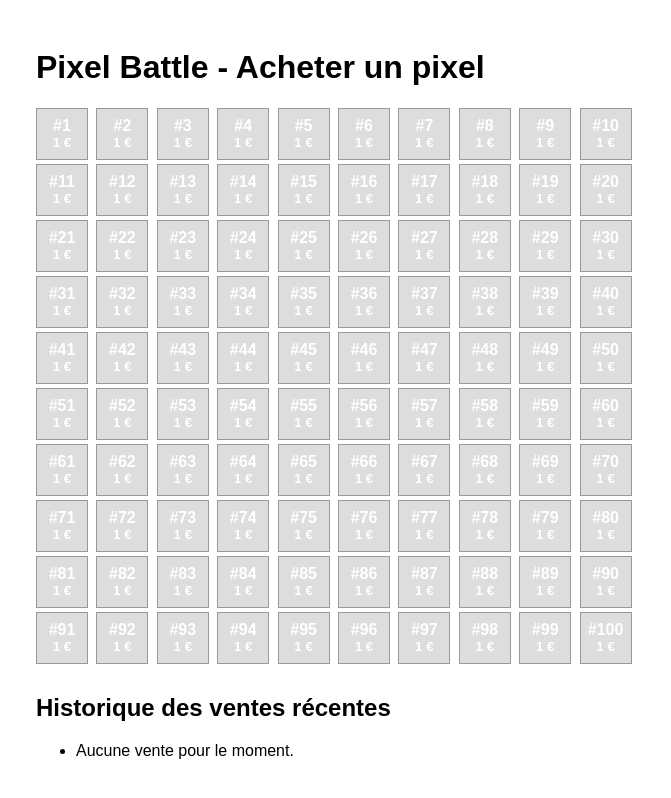
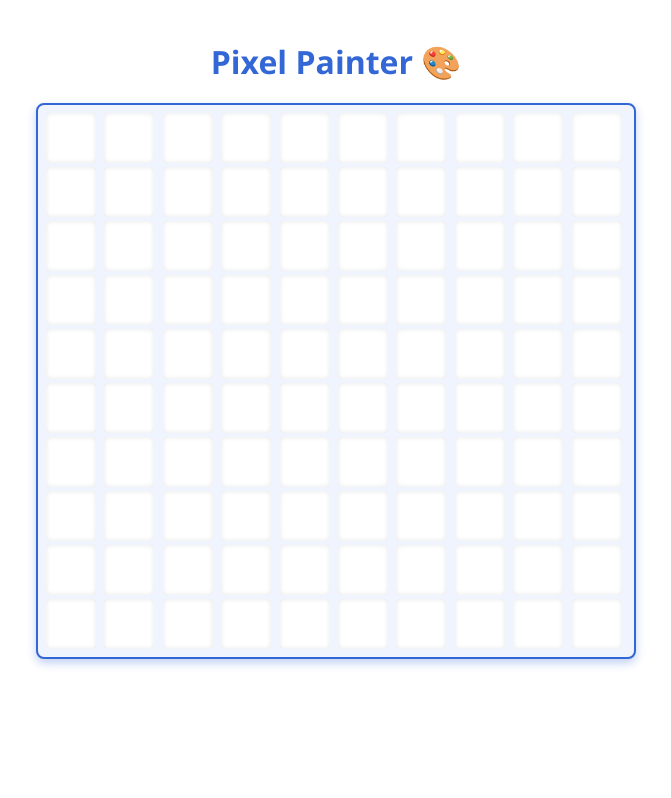
Before and after one commit to KING6CODE/Pixel, a Next.js app: page / in a window 1280 px wide. Shown: the top 798 px of the page, without its empty margins (304-975 px from the left). Built offline with nearby package versions, Linux system fonts and the light colour scheme.

Commit message:
Update index.js

```diff
--- a/pages/index.js
+++ b/pages/index.js
@@ -1,115 +1,266 @@
-import { useEffect, useState } from 'react';
+import { useState } from 'react';
 
-export default function Home() {
-  const [pixels, setPixels] = useState([]);
-  const [selectedPixel, setSelectedPixel] = useState(null);
-  const [pseudo, setPseudo] = useState('');
-  const [message, setMessage] = useState('');
-  const [history, setHistory] = useState([]);
+const GRID_SIZE = 10;
 
-  // Charge les pixels et historique
-  async function loadData() {
-    const res = await fetch('/api/pixels');
-    const data = await res.json();
-    setPixels(data.pixels);
-    setHistory(data.history);
-  }
+export default function PixelPainter() {
+  // Initialise pixels avec couleur blanche
+  const [pixels, setPixels] = useState(
+    Array(GRID_SIZE * GRID_SIZE).fill('#ffffff')
+  );
+  const [selectedIndex, setSelectedIndex] = useState(null);
+  const [color, setColor] = useState('#4285f4'); // couleur par défaut sélectionnée
 
-  useEffect(() => {
-    loadData();
-  }, []);
-
-  // Acheter un pixel
-  async function buyPixel() {
-    if (!pseudo) {
-      setMessage('Merci de renseigner un pseudo.');
-      return;
-    }
-    const res = await fetch('/api/buy', {
-      method: 'POST',
-      headers: { 'Content-Type': 'application/json' },
-      body: JSON.stringify({ id: selectedPixel.id, pseudo }),
-    });
-    const data = await res.json();
-    if (data.success) {
-      setMessage(`Pixel #${selectedPixel.id} acheté pour ${data.price} € !`);
-      setSelectedPixel(null);
-      setPseudo('');
-      loadData();
-    } else {
-      setMessage(data.error);
-    }
+  // Appliquer couleur au pixel sélectionné
+  function applyColor() {
+    if (selectedIndex === null) return;
+    const newPixels = [...pixels];
+    newPixels[selectedIndex] = color;
+    setPixels(newPixels);
+    setSelectedIndex(null);
   }
 
   return (
-    <div style={{ maxWidth: 600, margin: 'auto', padding: 20, fontFamily: 'Arial, sans-serif' }}>
-      <h1>Pixel Battle - Acheter un pixel</h1>
+    <div
+      style={{
+        maxWidth: 600,
+        margin: '40px auto',
+        fontFamily: "'Segoe UI', Tahoma, Geneva, Verdana, sans-serif",
+        textAlign: 'center',
+        userSelect: 'none',
+      }}
+    >
+      <h1 style={{ marginBottom: 20, color: '#3367d6' }}>Pixel Painter 🎨</h1>
 
-      <div style={{ display: 'grid', gridTemplateColumns: 'repeat(10, 1fr)', gap: 4 }}>
-        {pixels.map((p) => (
+      {/* Grille pixels */}
+      <div
+        style={{
+          display: 'grid',
+          gridTemplateColumns: `repeat(${GRID_SIZE}, 1fr)`,
+          gap: 4,
+          border: '2px solid #3367d6',
+          borderRadius: 8,
+          padding: 8,
+          background: '#f0f4ff',
+          boxShadow: '0 4px 10px rgba(51, 103, 214, 0.3)',
+        }}
+      >
+        {pixels.map((color, i) => (
           <div
-            key={p.id}
-            onClick={() => setSelectedPixel(p)}
+            key={i}
+            onClick={() => setSelectedIndex(i)}
             style={{
               width: 50,
               height: 50,
-              backgroundColor: p.owner ? '#4285f4' : '#ddd',
-              color: '#fff',
-              fontWeight: 'bold',
-              display: 'flex',
-              flexDirection: 'column',
-              justifyContent: 'center',
-              alignItems: 'center',
+              backgroundColor: color,
+              borderRadius: 4,
+              boxShadow:
+                selectedIndex === i
+                  ? '0 0 8px 3px #3367d6'
+                  : 'inset 0 0 5px rgba(0,0,0,0.1)',
               cursor: 'pointer',
-              border: selectedPixel?.id === p.id ? '3px solid #fbbc05' : '1px solid #999',
-              userSelect: 'none',
+              transition: 'box-shadow 0.3s ease',
             }}
-            title={p.owner ? `Propriétaire: ${p.owner}\nPrix: ${p.price} €` : `Libre à ${p.price} €`}
-          >
-            #{p.id}
-            <small>{p.price} €</small>
-          </div>
+            title={`Pixel #${i + 1}\nClique pour changer la couleur`}
+          />
         ))}
       </div>
 
-      {selectedPixel && (
-        <div style={{ marginTop: 20, padding: 10, border: '1px solid #ccc' }}>
-          <h3>
-            Acheter le pixel #{selectedPixel.id} {selectedPixel.owner ? `(actuellement ${selectedPixel.owner})` : '(libre)'}
-          </h3>
-          <p>Prix : {selectedPixel.price} €</p>
+      {/* Panneau sélection couleur */}
+      {selectedIndex !== null && (
+        <div
+          style={{
+            marginTop: 30,
+            padding: 20,
+            borderRadius: 10,
+            boxShadow: '0 4px 20px rgba(0,0,0,0.1)',
+            background: '#fff',
+            maxWidth: 300,
+            marginLeft: 'auto',
+            marginRight: 'auto',
+          }}
+        >
+          <h2 style={{ color: '#3367d6' }}>
+            Modifier couleur du pixel #{selectedIndex + 1}
+          </h2>
+
+          {/* Input couleur (color picker) */}
           <input
-            placeholder="Ton pseudo"
-            value={pseudo}
-            onChange={(e) => setPseudo(e.target.value)}
-            style={{ padding: 8, width: '100%', marginBottom: 10, boxSizing: 'border-box' }}
+            type="color"
+            value={color}
+            onChange={(e) => setColor(e.target.value)}
+            style={{
+              width: '100%',
+              height: 50,
+              border: 'none',
+              cursor: 'pointer',
+              marginTop: 10,
+              marginBottom: 20,
+              borderRadius: 6,
+            }}
           />
-          <button onClick={buyPixel} style={{ padding: '10px 20px', backgroundColor: '#3367d6', color: '#fff', border: 'none', cursor: 'pointer' }}>
-            Acheter
+
+          {/* Slider pour luminosité */}
+          <label
+            htmlFor="luminosity"
+            style={{ display: 'block', marginBottom: 6, color: '#555' }}
+          >
+            Luminosité
+          </label>
+          <input
+            id="luminosity"
+            type="range"
+            min="0"
+            max="100"
+            value={Math.round(getLuminosity(color))}
+            onChange={(e) => {
+              const lum = Number(e.target.value);
+              const newColor = setLuminosity(color, lum);
+              setColor(newColor);
+            }}
+            style={{ width: '100%', marginBottom: 20 }}
+          />
+
+          <button
+            onClick={applyColor}
+            style={{
+              padding: '12px 25px',
+              backgroundColor: '#3367d6',
+              color: '#fff',
+              border: 'none',
+              borderRadius: 8,
+              cursor: 'pointer',
+              fontWeight: 'bold',
+              fontSize: 16,
+              boxShadow: '0 4px 10px rgba(51,103,214,0.6)',
+              transition: 'background-color 0.3s',
+            }}
+            onMouseEnter={(e) => (e.currentTarget.style.backgroundColor = '#2a4fb8')}
+            onMouseLeave={(e) => (e.currentTarget.style.backgroundColor = '#3367d6')}
+          >
+            Valider la couleur
           </button>
+
           <button
-            onClick={() => setSelectedPixel(null)}
-            style={{ marginLeft: 10, padding: '10px 20px', backgroundColor: '#999', color: '#fff', border: 'none', cursor: 'pointer' }}
+            onClick={() => setSelectedIndex(null)}
+            style={{
+              marginTop: 15,
+              padding: '8px 20px',
+              backgroundColor: '#ccc',
+              border: 'none',
+              borderRadius: 8,
+              cursor: 'pointer',
+              fontWeight: 'bold',
+            }}
           >
             Annuler
           </button>
         </div>
       )}
-
-      <div style={{ marginTop: 30 }}>
-        <h2>Historique des ventes récentes</h2>
-        <ul>
-          {history.length === 0 && <li>Aucune vente pour le moment.</li>}
-          {history.map((h, i) => (
-            <li key={i}>
-              Pixel #{h.id} vendu à <strong>{h.buyer}</strong> pour <strong>{h.price} €</strong>. Ancien propriétaire :{' '}
-              {h.oldOwner || 'aucun'}
-            </li>
-          ))}
-        </ul>
-      </div>
-
-      {message && <div style={{ marginTop: 20, color: 'green', fontWeight: 'bold' }}>{message}</div>}
     </div>
   );
 }
+
+// Utilitaires pour luminosité (approximation)
+
+function getLuminosity(hex) {
+  // Convertit hex en rgb
+  const rgb = hexToRgb(hex);
+  if (!rgb) return 100;
+  // Calcul luminosité perçue
+  return (0.299 * rgb.r + 0.587 * rgb.g + 0.114 * rgb.b) / 2.55; // 0-100
+}
+
+function setLuminosity(hex, lum) {
+  // Convertit hex en hsl, modifie luminosité, reconvertit en hex
+  const hsl = hexToHSL(hex);
+  if (!hsl) return hex;
+  hsl.l = lum / 100;
+  return HSLToHex(hsl);
+}
+
+// Convertisseur hex -> rgb
+function hexToRgb(hex) {
+  let c = hex.substring(1);
+  if (c.length === 3)
+    c =
+      c[0] +
+      c[0] +
+      c[1] +
+      c[1] +
+      c[2] +
+      c[2]; /* raccourci #fff -> #ffffff */
+  const bigint = parseInt(c, 16);
+  if (isNaN(bigint)) return null;
+  return {
+    r: (bigint >> 16) & 255,
+    g: (bigint >> 8) & 255,
+    b: bigint & 255,
+  };
+}
+
+// Convertisseur hex -> hsl (valeurs entre 0 et 1)
+function hexToHSL(hex) {
+  const rgb = hexToRgb(hex);
+  if (!rgb) return null;
+  let r = rgb.r / 255,
+    g = rgb.g / 255,
+    b = rgb.b / 255;
+  let max = Math.max(r, g, b),
+    min = Math.min(r, g, b);
+  let h,
+    s,
+    l = (max + min) / 2;
+
+  if (max === min) h = s = 0;
+  else {
+    let d = max - min;
+    s = l > 0.5 ? d / (2 - max - min) : d / (max + min);
+    switch (max) {
+      case r:
+        h = (g - b) / d + (g < b ? 6 : 0);
+        break;
+      case g:
+        h = (b - r) / d + 2;
+        break;
+      case b:
+        h = (r - g) / d + 4;
+        break;
+      default:
+        h = 0;
+    }
+    h /= 6;
+  }
+  return { h, s, l };
+}
+
+// Convertisseur hsl -> hex
+function HSLToHex(hsl) {
+  const { h, s, l } = hsl;
+  let r, g, b;
+
+  if (s === 0) {
+    r = g = b = l; // gris
+  } else {
+    const hue2rgb = (p, q, t) => {
+      if (t < 0) t += 1;
+      if (t > 1) t -= 1;
+      if (t < 1 / 6) return p + (q - p) * 6 * t;
+      if (t < 1 / 2) return q;
+      if (t < 2 / 3) return p + (q - p) * (2 / 3 - t) * 6;
+      return p;
+    };
+
+    const q = l < 0.5 ? l * (1 + s) : l + s - l * s;
+    const p = 2 * l - q;
+    r = hue2rgb(p, q, h + 1 / 3);
+    g = hue2rgb(p, q, h);
+    b = hue2rgb(p, q, h - 1 / 3);
+  }
+
+  const toHex = (x) => {
+    const hex = Math.round(x * 255).toString(16);
+    return hex.length === 1 ? '0' + hex : hex;
+  };
+
+  return `#${toHex(r)}${toHex(g)}${toHex(b)}`;
+}
```
